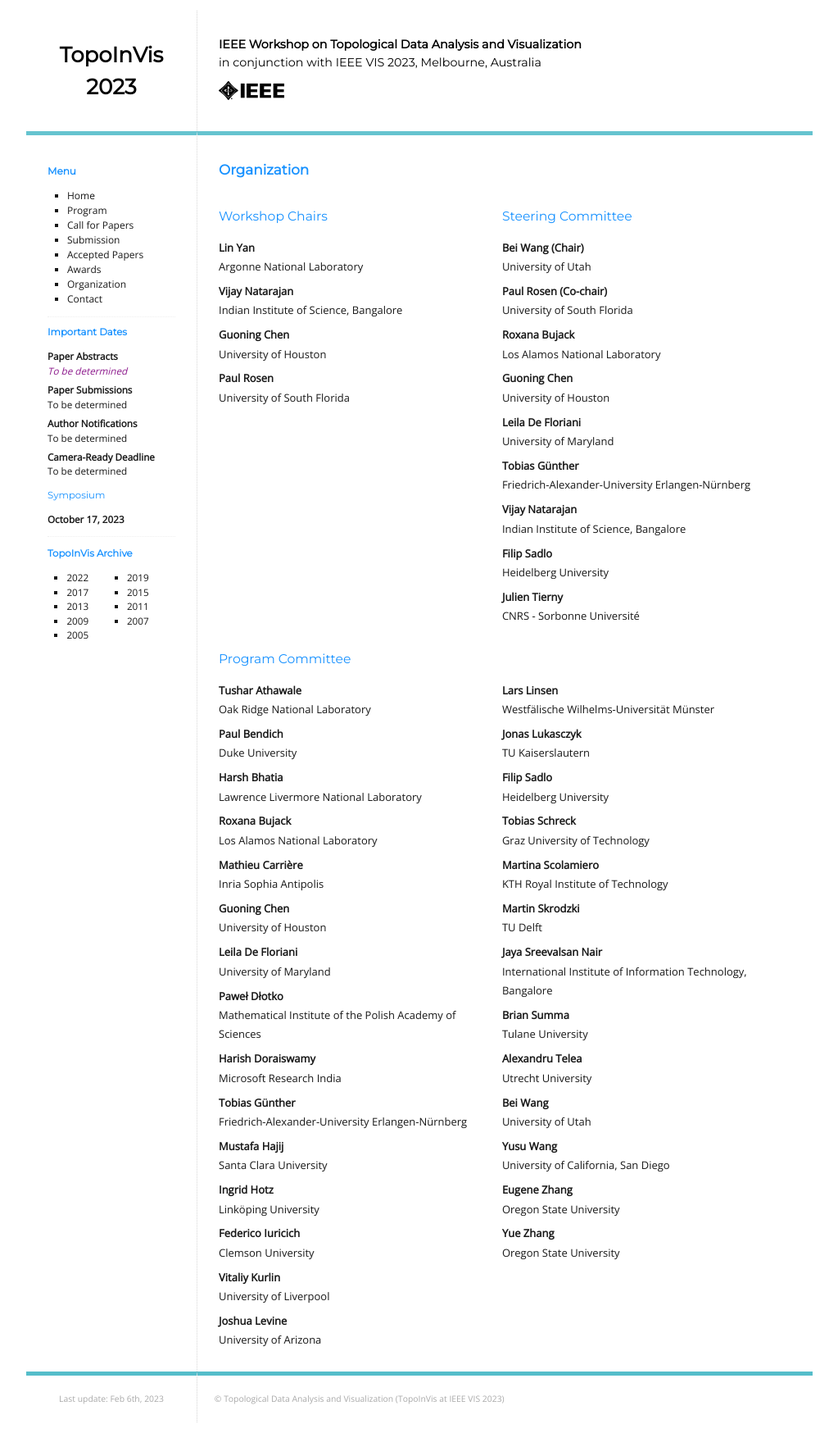
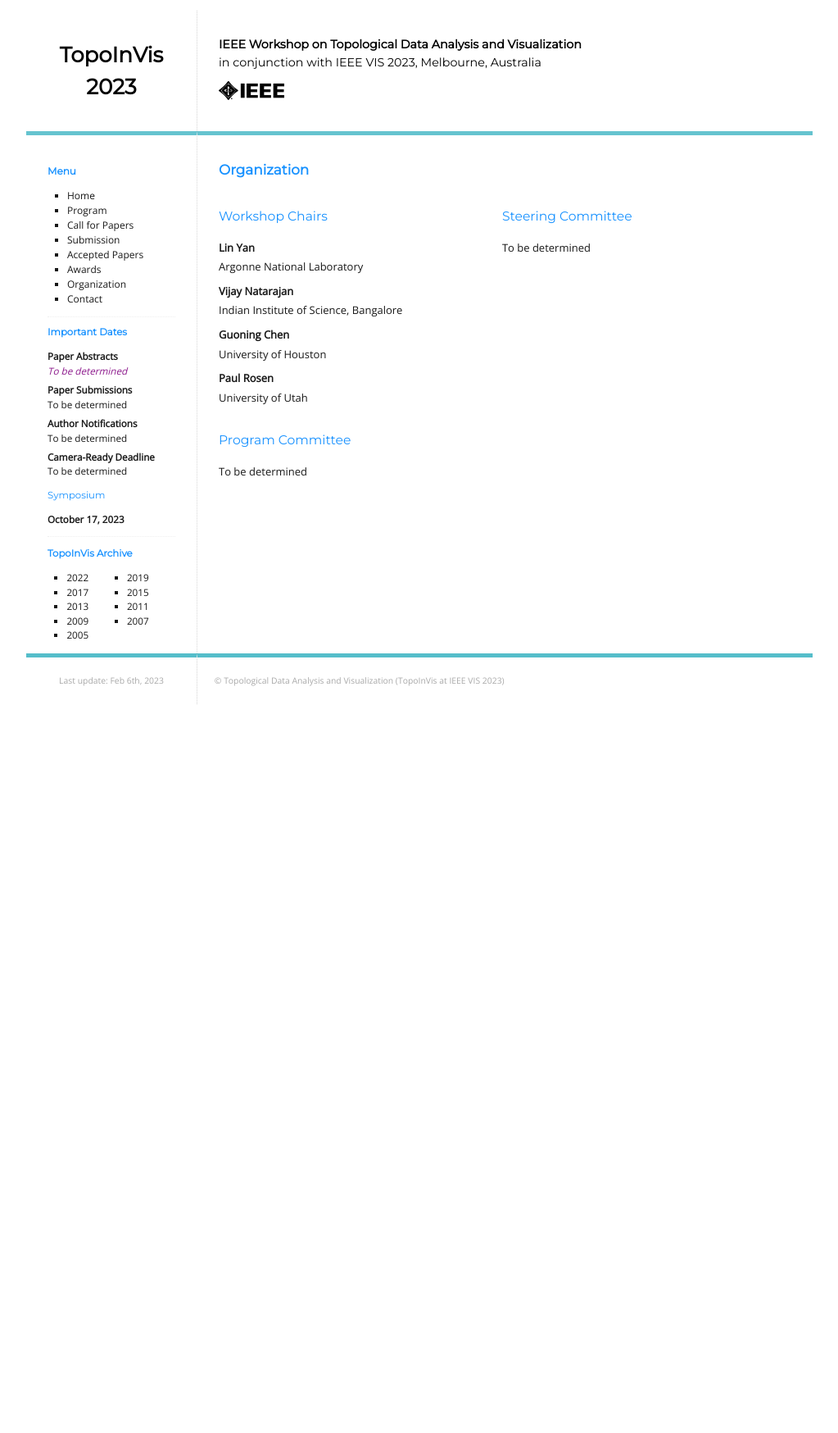
Before and after one commit to TopoInVis-Workshop/2024, a Jekyll site: the page built from _pages/organization.md, in a window 1280 px wide. Shown: the whole page at 82% size, without its empty margins (128-1151 px from the left). Built offline with Jekyll 4.4.1, drawn with Linux system fonts in a browser that asks for light colours; after the commit the page ends 900 px from its top, so only the background shows below that.

Commit message:
Update organization.md

```diff
--- a/_pages/organization.md
+++ b/_pages/organization.md
@@ -20,132 +20,19 @@ Guoning Chen
 : University of Houston
 
 Paul Rosen
-: University of South Florida
+: University of Utah
 
 </div>
 
 <div class="right">
 ## Steering Committee
 
-Bei Wang (Chair)
-: University of Utah
-
-Paul Rosen (Co-chair)
-: University of South Florida
-
-Roxana Bujack
-: Los Alamos National Laboratory
-
-Guoning Chen
-: University of Houston
-
-Leila De Floriani
-: University of Maryland
-
-Tobias G&uuml;nther
-: Friedrich-Alexander-University Erlangen-N&uuml;rnberg
-
-Vijay Natarajan
-: Indian Institute of Science, Bangalore
-
-Filip Sadlo
-: Heidelberg University
-
-Julien Tierny
-: CNRS - Sorbonne Universit&eacute;
+To be determined
 
 </div>
-
-<div class="left">
+<div class="right">
 ## Program Committee
 
-Tushar Athawale
-: Oak Ridge National Laboratory
-
-Paul Bendich
-: Duke University
-
-Harsh Bhatia
-: Lawrence Livermore National Laboratory
-
-Roxana Bujack
-: Los Alamos National Laboratory
-
-Mathieu Carri&egrave;re
-: Inria Sophia Antipolis
-
-Guoning Chen
-: University of Houston
-
-Leila De Floriani
-: University of Maryland
-
-Pawe&#x0142; D&#x0142;otko
-: Mathematical Institute of the Polish Academy of Sciences
-
-Harish Doraiswamy
-: Microsoft Research India
-
-Tobias G&uuml;nther
-: Friedrich-Alexander-University Erlangen-N&uuml;rnberg
-
-Mustafa Hajij
-: Santa Clara University
-
-Ingrid Hotz
-: Link&ouml;ping University
-
-Federico Iuricich
-: Clemson University
-
-Vitaliy Kurlin
-: University of Liverpool
-
-Joshua Levine
-: University of Arizona
+To be determined
 
 </div>
-
-<div class="right">
-## &nbsp;
-
-Lars Linsen
-: Westf&auml;lische Wilhelms-Universit&auml;t M&uuml;nster
-
-Jonas Lukasczyk
-: TU Kaiserslautern
-
-Filip Sadlo
-: Heidelberg University
-
-Tobias Schreck
-: Graz University of Technology
-
-Martina Scolamiero
-: KTH Royal Institute of Technology
-
-Martin Skrodzki
-: TU Delft
-
-Jaya Sreevalsan Nair
-: International Institute of Information Technology, Bangalore
-
-Brian Summa
-: Tulane University
-
-Alexandru Telea
-: Utrecht University
-
-Bei Wang
-: University of Utah
-
-Yusu Wang
-: University of California, San Diego
-
-Eugene Zhang
-: Oregon State University
-
-Yue Zhang
-: Oregon State University
-
-</div>
```
